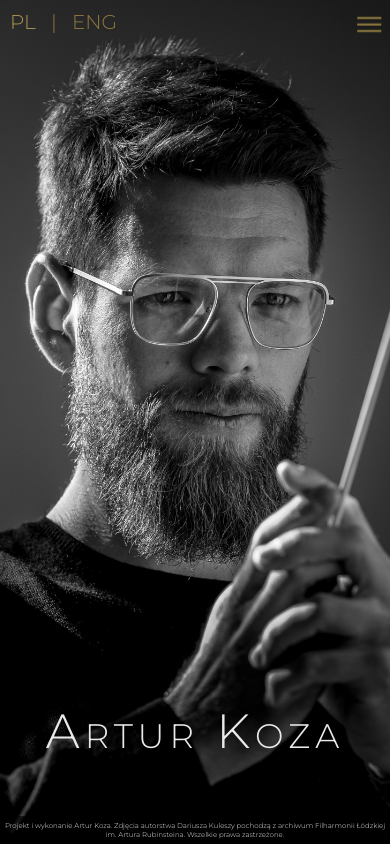
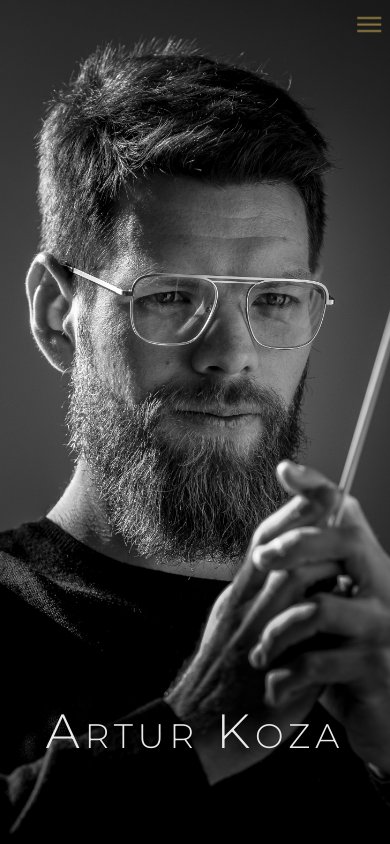
Before and after one commit to KozAr92/test, a React (Vite) app: page / in a window 390 px wide. Built offline with nearby package versions, Linux system fonts and the light colour scheme.

Commit message:
mobile menu fixes

```diff
--- a/src/main-menu/MainMenu.tsx
+++ b/src/main-menu/MainMenu.tsx
@@ -30,7 +30,7 @@ export const MainMenu = ({setLanguage}: MainMenuProps) => {
                     {menuItems.map((pageId, i) => <MainMenuItem key={i} id={pageId}/>)}
                 </div>}
             </div>}
-            <LanguageSwitcher setLanguage={setLanguage} />
+            {isMobileDevice && showMenu && <LanguageSwitcher setLanguage={setLanguage}/>}
         </div>
     )
 }
--- a/src/styles/Footer.css
+++ b/src/styles/Footer.css
@@ -11,7 +11,7 @@
 
 @media only screen and (max-width: 768px) {
     .footer{
-        font-size: 7px;
+        display: none;
     }
 
 }
--- a/src/styles/MainMenu.css
+++ b/src/styles/MainMenu.css
@@ -44,8 +44,12 @@
 }
 
 @media only screen and (max-width: 768px) {
-    .main-menu {
-        font-size: 20px;
+    .main-menu-item {
+        font-size: 30px;
+    }
+
+    .language-item {
+        font-size: 25px
     }
 
     .mobile-menu {
```
